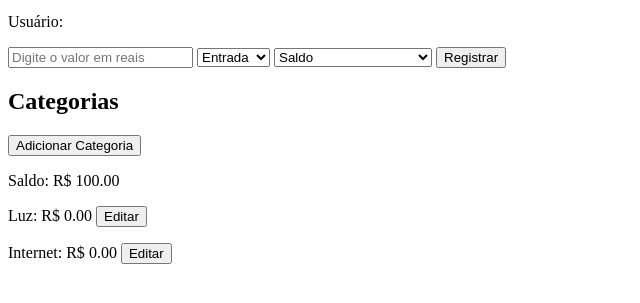
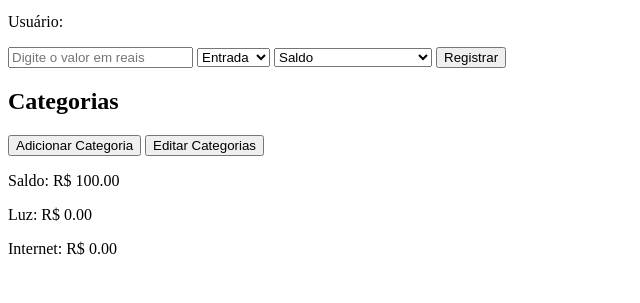
Before and after one commit to joaosarruf/gastosweb, a plain HTML site: page index.html in a window 1280 px wide. Shown: the part 307-610 px from the top of the page, without its empty margins (0-640 px from the left). Drawn offline with Linux system fonts and the light colour scheme.

Commit message:
Update index.html

```diff
--- a/index.html
+++ b/index.html
@@ -51,10 +51,11 @@
         <div class="categorias">
             <h2>Categorias</h2>
             <button onclick="mostrarFormularioCategoria()">Adicionar Categoria</button>
+            <button onclick="mostrarEditarCategorias()">Editar Categorias</button>
             <p>Saldo: R$ <span id="saldo">100.00</span></p>
-            <p>Luz: R$ <span id="luz">0.00</span> <button onclick="editarCategoria('luz')">Editar</button></p>
-            <p>Internet: R$ <span id="internet">0.00</span> <button onclick="editarCategoria('internet')">Editar</button></p>
-            <!-- Adicione outros botões de edição para as demais categorias existentes -->
+            <p>Luz: R$ <span id="luz">0.00</span></p>
+            <p>Internet: R$ <span id="internet">0.00</span></p>
+            <!-- Adicione outros elementos para as demais categorias existentes -->
         </div>
 
         <!-- Formulário para criar novas categorias -->
@@ -63,6 +64,14 @@
             <input type="text" id="nova_categoria_input" placeholder="Nome da nova categoria">
             <button onclick="criarCategoria()">Criar</button>
         </div>
+
+        <!-- Formulário para editar categorias -->
+        <div class="categorias-editar" style="display: none;">
+            <h2>Editar Categorias</h2>
+            <ul id="lista_categorias_editar"></ul>
+            <button onclick="salvarEdicoesCategorias()">Salvar Alterações</button>
+            <button onclick="mostrarPaginaPrincipal()">Cancelar</button>
+        </div>
     </div>
 
     <script src="script.js"></script>
```
